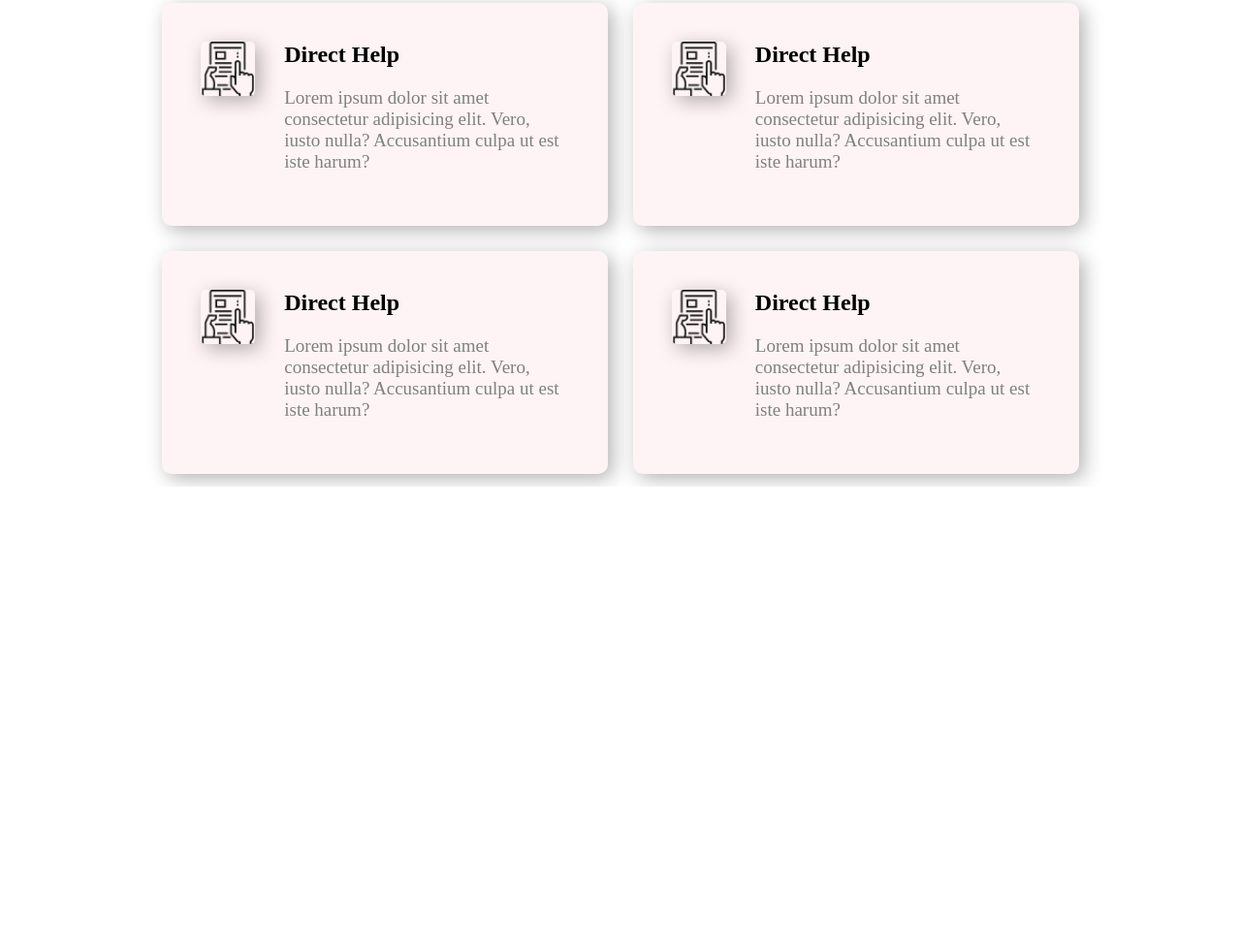
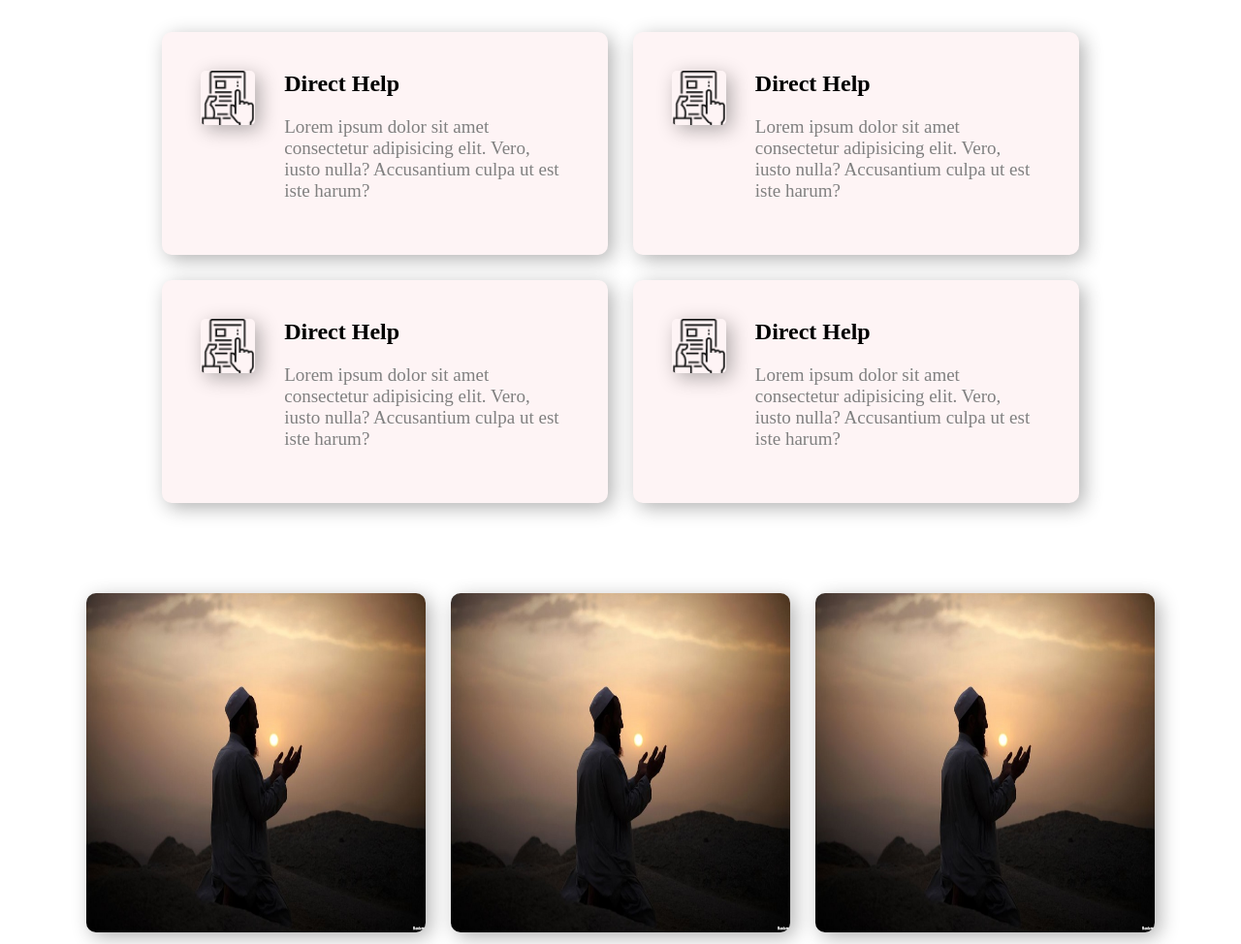
Before and after one commit to sumaakter1/Eid-Zakat, a plain HTML site: page index.html in a window 1280 px wide. Shown: the part 2433-3407 px from the top of the page at 97% size. Before the commit the page ends 2935 px from the top, so only its background shows below. Drawn offline with Linux system fonts and the light colour scheme.

Commit message:
seek Allah

```diff
--- a/index.html
+++ b/index.html
@@ -121,5 +121,12 @@
         </div>
       </div>
     </section>
+    <section>
+      <div class="seek-Allah">
+        <img class="seek-img" src="image/seek help.jpg" alt="" />
+        <img class="seek-img" src="image/seek help.jpg" alt="" />
+        <img class="seek-img" src="image/seek help.jpg" alt="" />
+      </div>
+    </section>
   </body>
 </html>
--- a/style.css
+++ b/style.css
@@ -84,6 +84,7 @@ img {
 .align-center {
   text-align: center;
   align-items: center;
+  margin-bottom: 50px;
 }
 .align-center h1 {
   font-weight: 700;
@@ -133,3 +134,15 @@ img {
   line-height: 22px;
   color: gray;
 }
+.seek-Allah {
+  display: flex;
+  justify-content: center;
+}
+.seek-img {
+  width: 350px;
+  height: 350px;
+  margin: 1%;
+  border-radius: 10px;
+  margin-top: 80px;
+  box-shadow: 5px 5px 20px 0px rgba(0, 0, 0, 0.3);
+}
```
